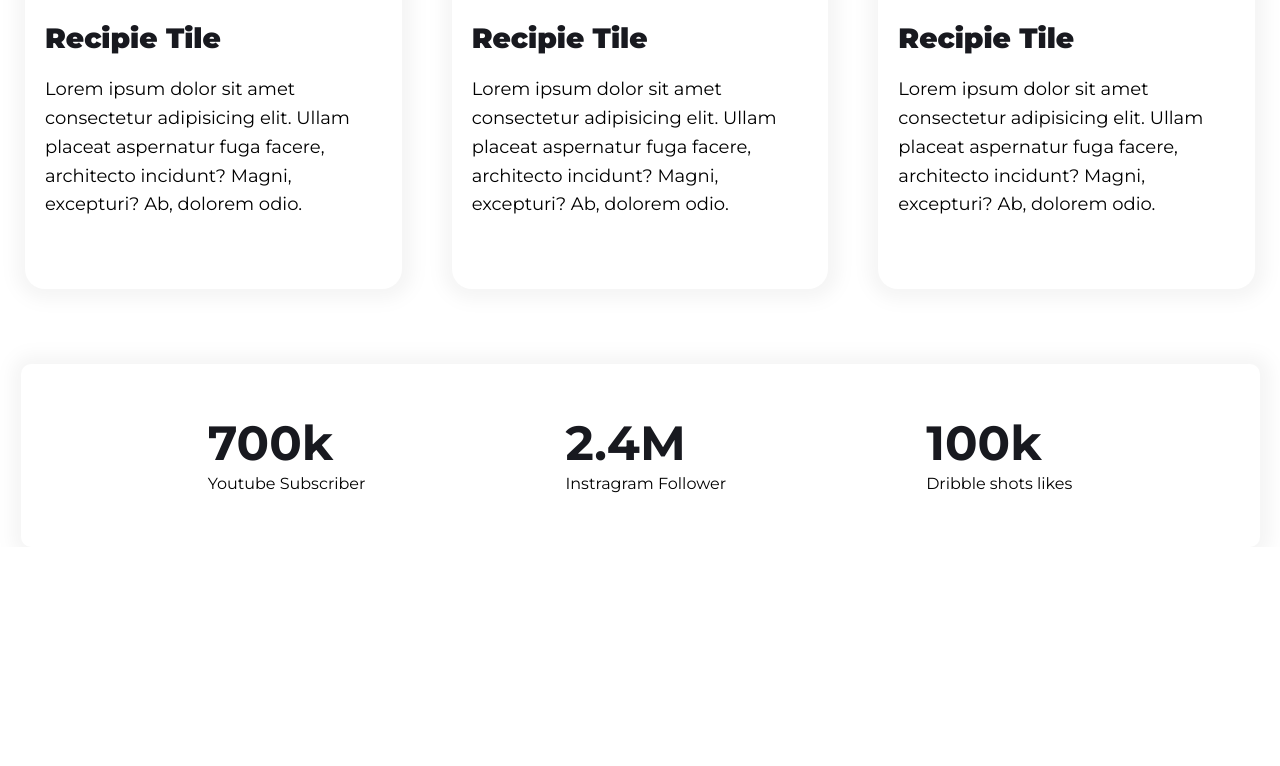
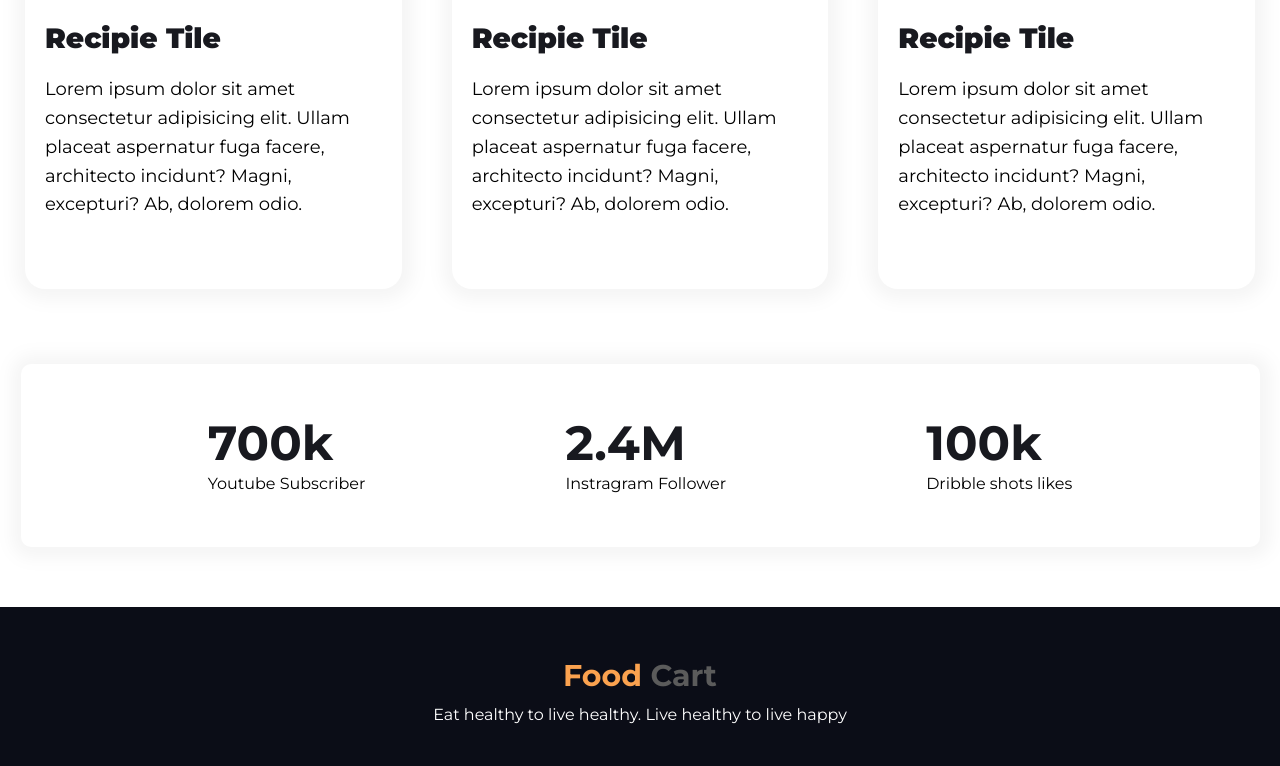
Before and after one commit to zahidbinshad/Food_Cart, a plain HTML site: page index.html in a window 1280 px wide. Shown: the part 2217-2983 px from the top of the page. Before the commit the page ends 2764 px from the top, so only its background shows below. Drawn offline with Linux system fonts and the light colour scheme.

Commit message:
footer section added

```diff
--- a/asset.css
+++ b/asset.css
@@ -139,9 +139,6 @@ padding: 20px 0;
     font-weight: 400;
     line-height: 1.6;
 }
-.counter{
-
-}
 .counter_container{
 
 display: flex;
@@ -150,7 +147,7 @@ justify-content: center;
 
 width: 1239px;
 
-margin: 0 auto;
+margin: 0 auto 60px;
 
 box-shadow: 1px 1px 16px 10px rgb(128 128 128 / 8%);
 
@@ -169,3 +166,22 @@ padding: 50px 100px;
     font-size: 16px;
     line-height: 1.56;
 }
+footer{
+    background-color:#0B0D17 ;
+    text-align: center;
+    padding: 50px;
+}
+footer .footer_heading h1{
+    color: #5B5B5B;
+    font-size: 30px;
+    font-weight: 900px;
+    padding: 0px 0 20px;
+}
+footer .footer_heading h1 span{
+    color: #FBA24F;
+}
+footer .footer_heading p{
+    color: #ffffff;
+    font-size: 16px;
+    line-height: 1.5px;
+}
--- a/index.html
+++ b/index.html
@@ -101,5 +101,21 @@
 
 <!-- ******************************Counter section starts******************************************** -->
 
+
+<!-- *******************************Footer section Starts********************************************* -->
+
+<footer>
+    <div class="footer_heading">
+        <h1>
+            <span>Food</span> Cart
+        </h1>
+        <p>
+            Eat healthy to live healthy. Live healthy to live happy
+        </p>
+    </div>
+</footer>
+
+<!-- *******************************Footer section Ends********************************************* -->
+
 </body>
 </html>
```
